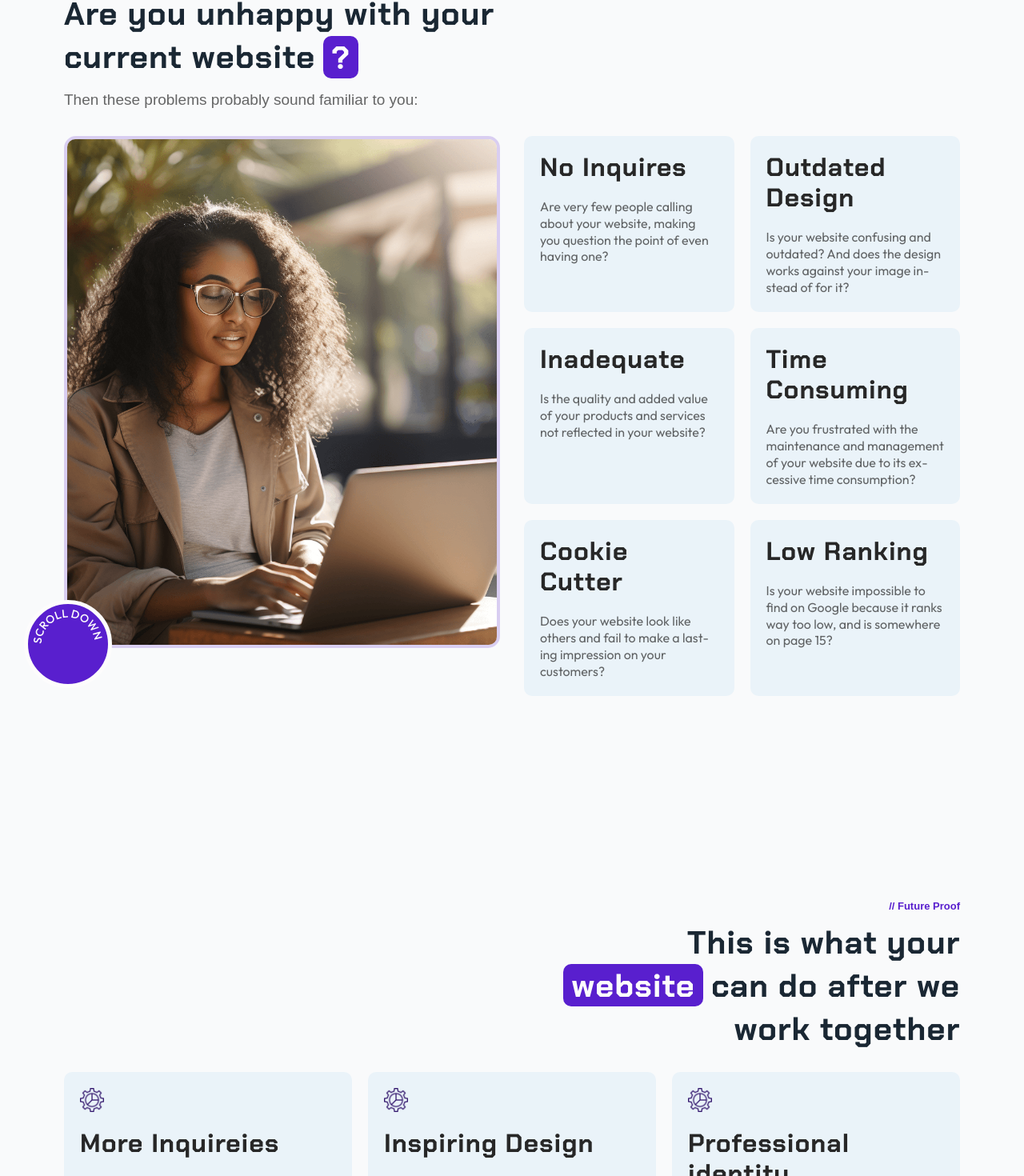
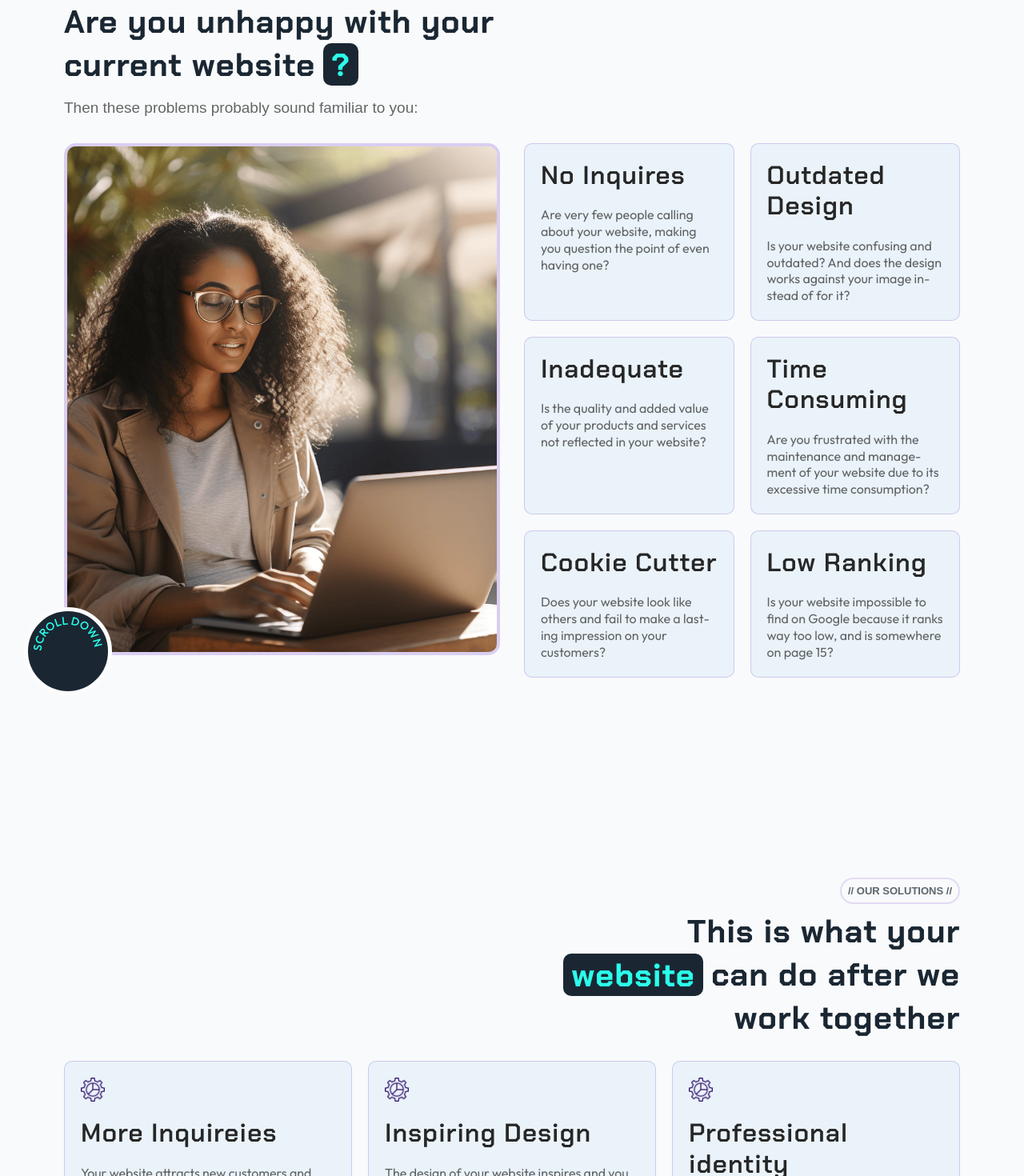
Before and after one commit to ChristianWare/chris-ware-agency, a Next.js app: page / in a window 1280 px wide. Shown: the part 1031-2501 px from the top of the page at 80% size. Built offline with nearby package versions, Linux system fonts and the light colour scheme; a web font is replaced by a local one.

Commit message:
About Section Done

```diff
--- a/src/app/page.tsx
+++ b/src/app/page.tsx
@@ -55,7 +55,7 @@ export default async function Home() {
       <Solutions />
       <Portfolio />
       <About />
-      {/* <Process /> */}
+      <Process />
       {/* Acheivements + Services */}
       {/* <Services /> */}
       {/* <RotatingText /> */}
--- a/src/components/About/AboutSection.tsx
+++ b/src/components/About/AboutSection.tsx
@@ -2,7 +2,6 @@ import styles from "./AboutSection.module.css";
 import Image from "next/image";
 import Chris from "../../../public/images/chrisware.jpg";
 import Button from "../Button/Button";
-import { about } from "@/lib/data";
 import Label from "../Label/Label";
 import ContentPadding from "../ContentPadding/ContentPadding";
 import RotatingText from "../RotatingText/RotatingText";
@@ -41,6 +40,14 @@ const AboutSection = () => {
                 I&rsquo;ve honed my skills and transformed that passion into a
                 thriving career.
               </p>
+              <p className={styles.chrisCopy}>
+                I&rsquo;m Chris Ware, the owner and creative force behind The
+                Chris Ware Agency. My journey in the world of web development
+                began during my college years, where I discovered my passion for
+                crafting digital experiences. Over the past decade and a half,
+                I&rsquo;ve honed my skills and transformed that passion into a
+                thriving career.
+              </p>
 
               <div className={styles.btnContainer}>
                 <Button href='/' btnType='secondary'>
--- a/src/components/Challenge/Challenge.module.css
+++ b/src/components/Challenge/Challenge.module.css
@@ -1,6 +1,7 @@
 .container {
   margin-bottom: 15rem;
 }
+
 
 .top {
   width: 50%;
@@ -15,8 +16,8 @@
 }
 
 .highlight {
-  background-color: var(--primary);
-  color: var(--white);
+  background-color: var(--navy);
+  color: var(--secondary);
   padding: 0.05rem 1rem;
   margin-left: 1rem;
   border-radius: 10px;
@@ -67,13 +68,14 @@
   background-color: var(--gray);
   padding: 2rem;
   border-radius: 10px;
+  border: 1px solid var(--border);
   display: flex;
   flex-direction: column;
   gap: 2rem;
 }
 
 .title {
-  font-weight: 700;
+  font-weight: 600;
 }
 
 .desc {
@@ -130,7 +132,8 @@
     justify-content: center;
   }
 
-  .heading, .copy {
+  .heading,
+  .copy {
     width: 100%;
     text-align: center;
   }
--- a/src/components/Challenge/Challenge.tsx
+++ b/src/components/Challenge/Challenge.tsx
@@ -13,7 +13,7 @@ const Challenge = () => {
         <div className={styles.content}>
           <div className={styles.top}>
             <div className={styles.lableContainer}>
-              <Label text='// Challenge' />
+              <Label text='// Challenge //' />
             </div>
             <h2 className={styles.heading}>
               Are you unhappy with your current website
--- a/src/components/Hero/Hero.tsx
+++ b/src/components/Hero/Hero.tsx
@@ -19,8 +19,8 @@ const Hero = () => {
           <div className={styles.content}>
             <div className={styles.left}>
               <div className={styles.lableContainer}>
-                <Label text='// Challenge' />
-              </div>{" "}
+                <Label text='// Welcome //' />
+              </div>
               <h1 className={styles.heading} lang='en'>
                 Want a better looking website than your competitors?
               </h1>
--- a/src/components/Label/Label.module.css
+++ b/src/components/Label/Label.module.css
@@ -1,10 +1,13 @@
 .label {
   font-size: 1.3rem;
   font-family: var(--azeretMono) !important;
-  text-transform: capitalize;
-  color: var(--primary);
+  text-transform: uppercase;
+  color: var(--navy);
+  opacity: 0.7;
+  border-radius: 30px;
+  border: 2px solid var(--border);
+  padding: 0.5rem 0.8rem;
   font-weight: 700;
-  /* margin-bottom: 1rem; */
   display: inline-block;
 }
 
--- a/src/components/Portfolio/Portfolio.tsx
+++ b/src/components/Portfolio/Portfolio.tsx
@@ -10,7 +10,7 @@ const Portfolio = () => {
       <ContentPadding>
         <div className={styles.top}>
           <div className={styles.lableContainer}>
-            <Label text='// Our Work' />
+            <Label text='// Our Work //' />
           </div>
           <h2>Projects </h2>
           <p className={styles.topText}>
--- a/src/components/RotatingText/RotatingText.module.css
+++ b/src/components/RotatingText/RotatingText.module.css
@@ -3,18 +3,18 @@
   height: 110px;
   border-radius: 50%;
   border: 5px solid var(--white);
-  background-color: var(--primary);
+  background-color: var(--navy);
   position: relative;
   display: flex;
   align-items: center;
   justify-content: center;
-  padding: .5rem;
+  padding: 0.5rem;
 }
 
 .svg {
   font-family: var(--outfit);
   font-weight: 500;
   text-transform: uppercase;
-  fill: var(--white);
+  fill: var(--secondary);
   animation: rotation 15s linear infinite;
 }
--- a/src/components/Solutions/Solutions.module.css
+++ b/src/components/Solutions/Solutions.module.css
@@ -22,8 +22,8 @@
 }
 
 .highlight {
-  background-color: var(--primary);
-  color: var(--white);
+  background-color: var(--navy);
+  color: var(--secondary);
   padding: 0.05rem 1rem;
   margin-right: 1rem;
   border-radius: 10px;
@@ -40,13 +40,14 @@
   background-color: var(--gray);
   padding: 2rem;
   border-radius: 10px;
+  border: 1px solid var(--border);
   display: flex;
   flex-direction: column;
   gap: 2rem;
 }
 
 .title {
-  font-weight: 700;
+  font-weight: 600;
 }
 
 .desc {
@@ -54,7 +55,6 @@
   line-height: 130%;
   opacity: 0.7;
   font-family: var(--outfit);
-  /* font-size: 1.4rem; */
 }
 
 @media screen and (max-width: 968px) {
--- a/src/components/Solutions/Solutions.tsx
+++ b/src/components/Solutions/Solutions.tsx
@@ -11,7 +11,7 @@ const Solutions = () => {
         <div className={styles.content}>
           <div className={styles.top}>
             <div className={styles.lableContainer}>
-              <Label text='// Future Proof' />
+              <Label text='// Our solutions //' />
             </div>
             <h2 className={styles.heading}>
               This is what your{" "}
```
